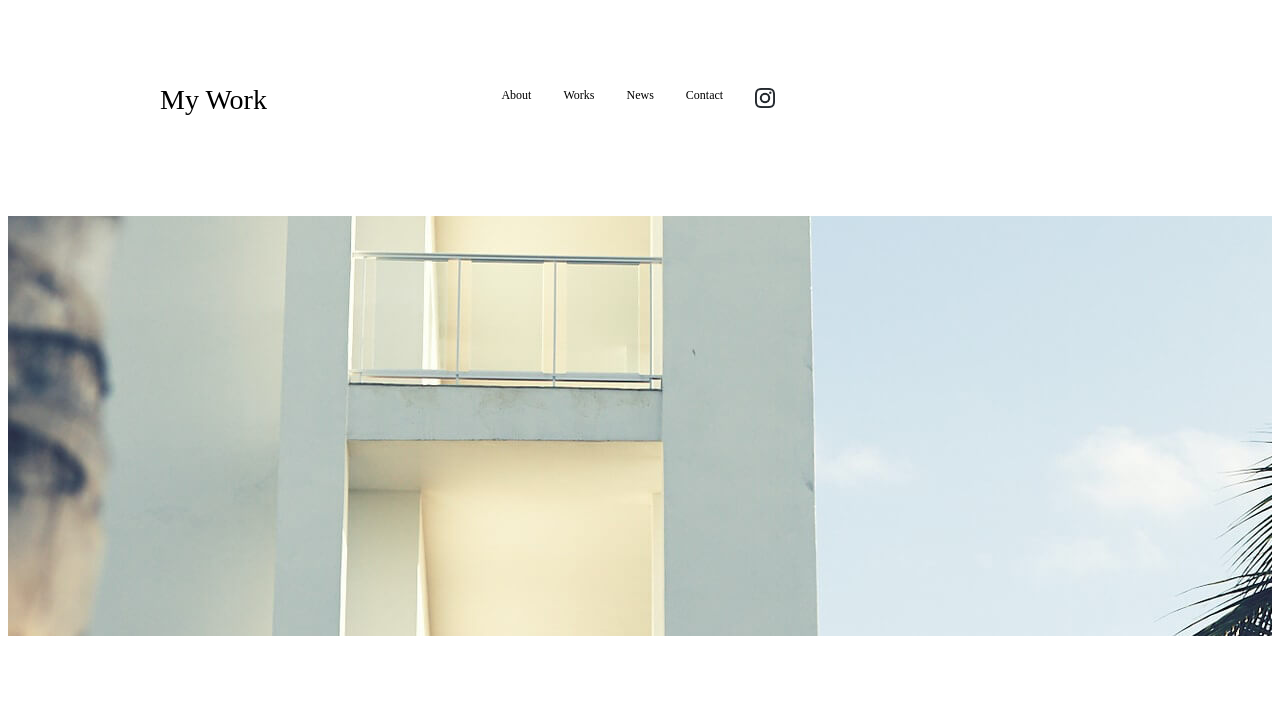
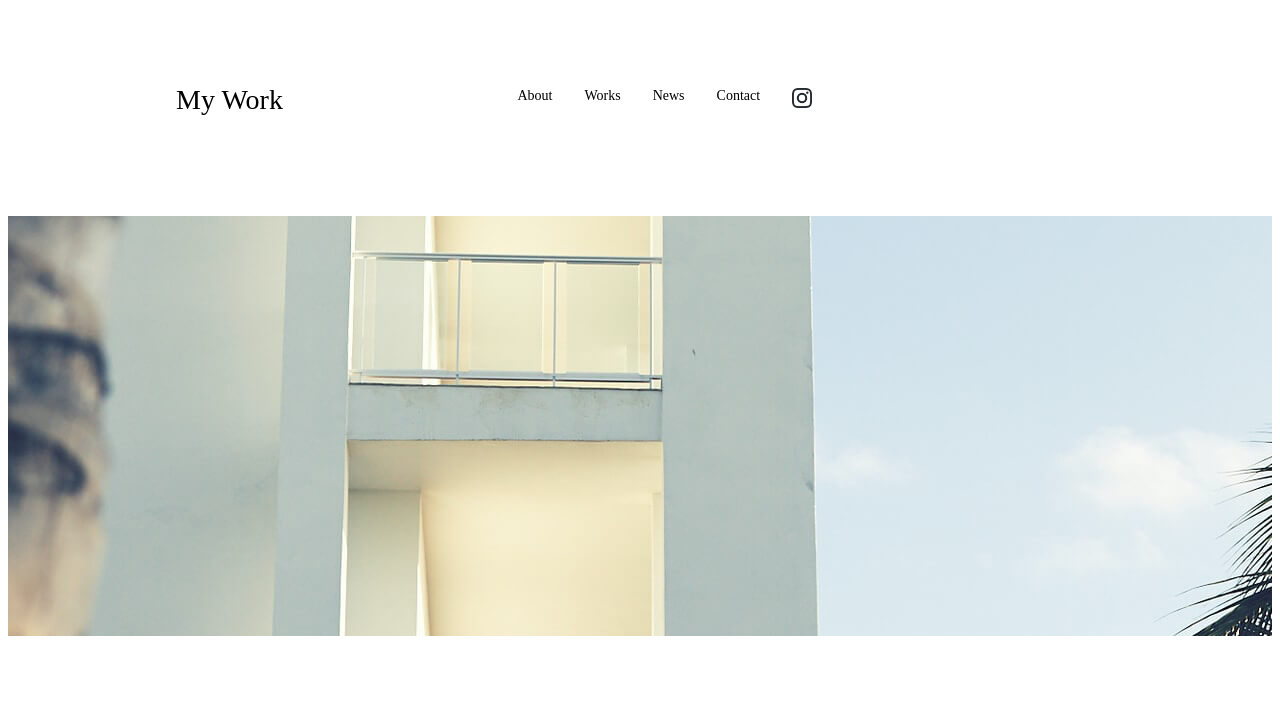
Before and after one commit to yuna060969/-11, a plain HTML site: page index.html in a window 1280 px wide. Shown: the top 717 px of the page. Drawn offline with Linux system fonts and the light colour scheme.

Commit message:
Add files via upload

```diff
--- a/style.css
+++ b/style.css
@@ -18,7 +18,7 @@ header {
 
 h1 {
   font-weight: normal;
-  padding: 4px 0 0;
+  padding: 4px 16px 0;
   margin: 0;
   font-size: 28px;
 }
@@ -26,7 +26,7 @@ h1 {
 a {
   display: block;
   text-decoration: none;
-  font-size: 12px;
+  font-size: 14px;
   margin: 0 auto;
   color: black;
 }
```
